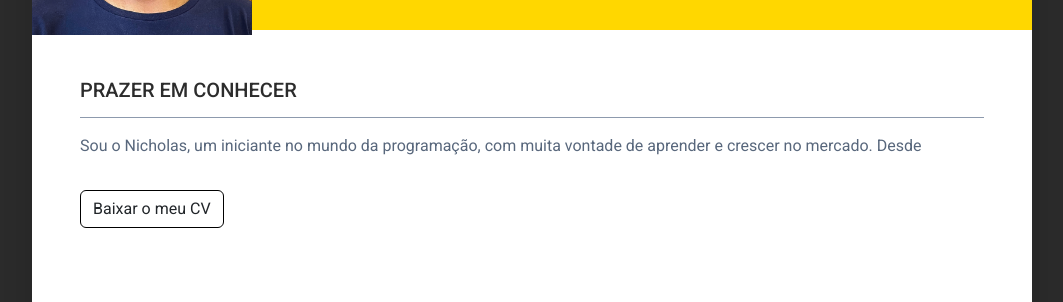
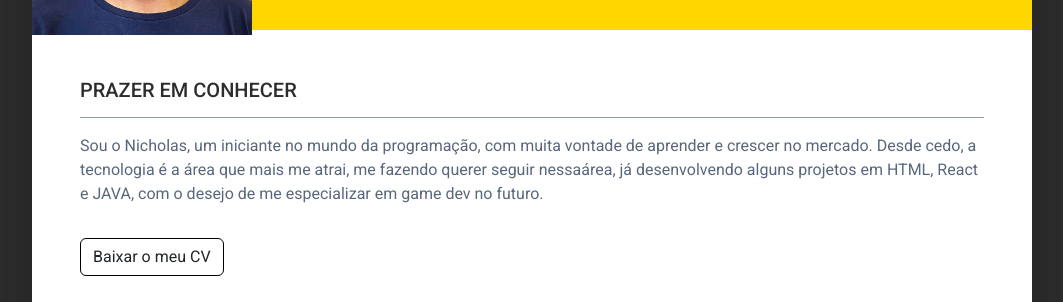
Before and after one commit to Nicholas-Neves/Mapa-de-Carreira, a plain HTML site: page index.html in a window 1280 px wide. Shown: the part 220-522 px from the top of the page, without its empty margins (108-1171 px from the left). Drawn offline with Linux system fonts and the light colour scheme.

Commit message:
uwaah!!!

```diff
--- a/index.html
+++ b/index.html
@@ -91,10 +91,10 @@
 				<section class="resume-section summary-section mb-5">
 					<h2 class="resume-section-title text-uppercase font-weight-bold pb-3 mb-3">Prazer em Conhecer</h2>
 					<div class="resume-section-content">
-						<p class="mb-0"> Sou o Nicholas, um iniciante no mundo da programação, com muita vontade de aprender e crescer no mercado. Desde </p>
+						<p class="mb-0"> Sou o Nicholas, um iniciante no mundo da programação, com muita vontade de aprender e crescer no mercado. Desde cedo, a tecnologia é a área que mais me atrai, me fazendo querer seguir nessaárea, já desenvolvendo alguns projetos em HTML, React e JAVA, com o desejo de me especializar em game dev no futuro.</p>
 
 						<!-- Altere o link para um PDF do seu Curriculo -->
-						<a class="btn" href="#">Baixar o meu CV</a>
+						<a class="btn" href="https://docs.google.com/document/d/1WDYFXcMUPJ4AruVG91aCiex-RJStiV1ronLKyWeYNr0/edit?usp=sharing">Baixar o meu CV</a>
 					</div>
 				</section>
 				<div class="row">
```
